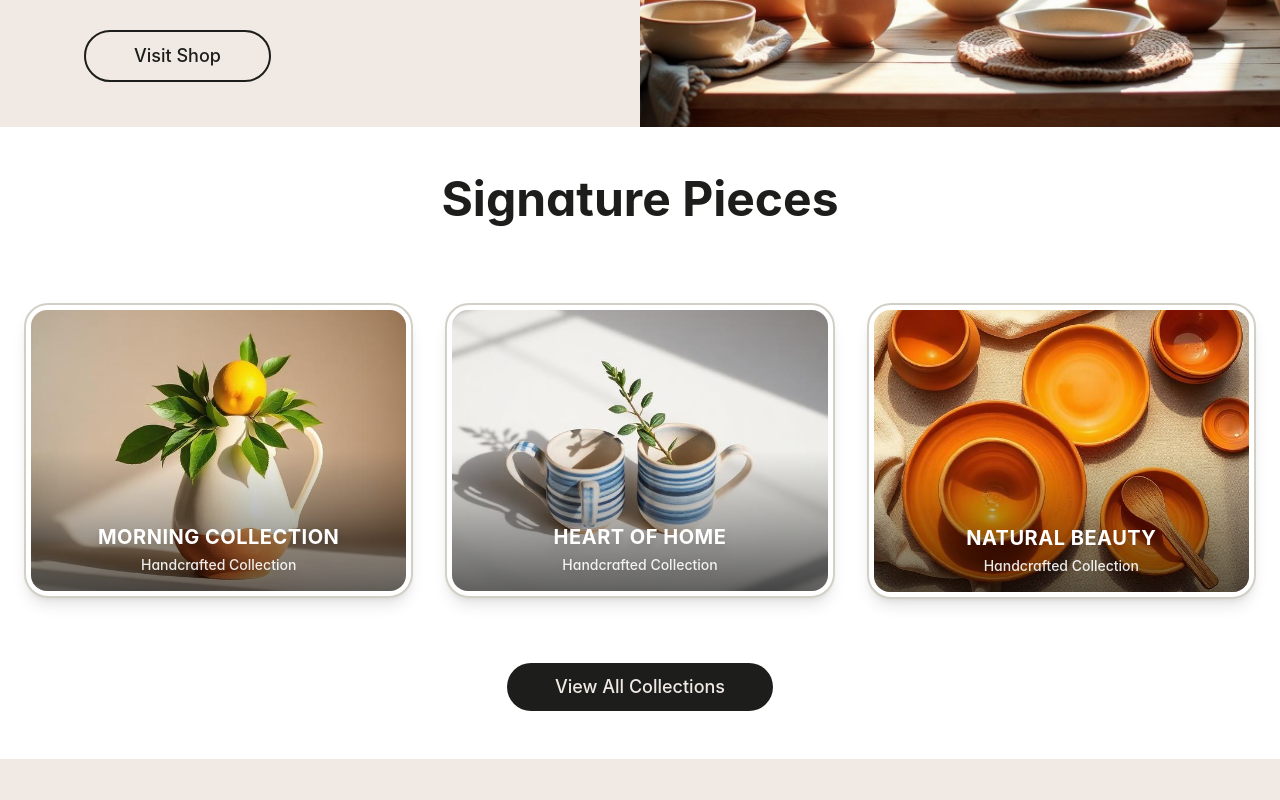
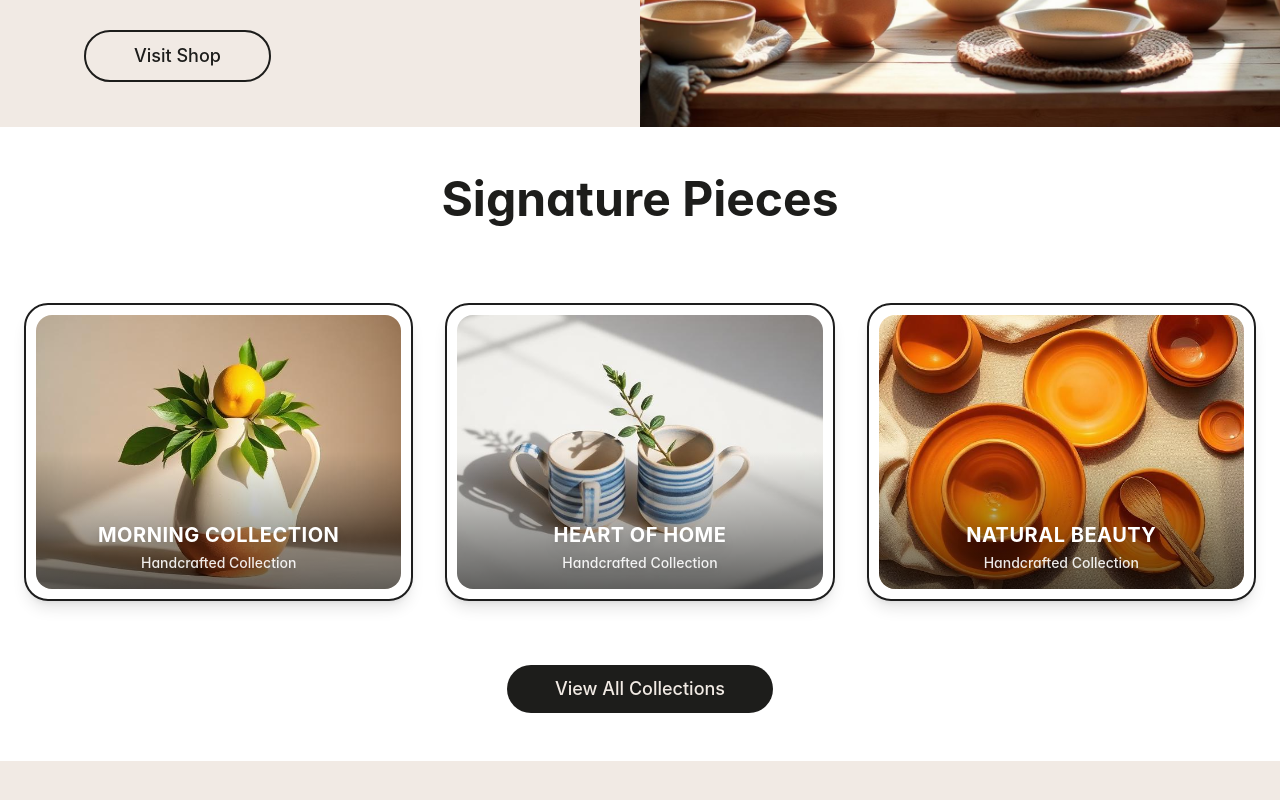
Before and after one commit to jernej107/ceramic-story-wireframe, a React (Vite) app: page / in a window 1280 px wide. Shown: the part 448-1248 px from the top of the page. Built offline with nearby package versions, Linux system fonts and the light colour scheme; a web font is replaced by a local one.

Commit message:
Update border and padding

```diff
--- a/src/components/FeaturedCeramics.tsx
+++ b/src/components/FeaturedCeramics.tsx
@@ -32,8 +32,8 @@ const FeaturedCeramics = () => {
         <div className="grid grid-cols-1 md:grid-cols-3 gap-8 mb-16">
           {collections.map((collection, index) => (
             <div key={index} className="group cursor-pointer">
-              <div className="bg-white rounded-3xl border-2 border-border shadow-lg hover:shadow-xl transition-all duration-300 hover:-translate-y-2">
-                <div className="p-[5px]">
+              <div className="bg-white rounded-3xl border-2 border-[#1d1d1d] shadow-lg hover:shadow-xl transition-all duration-300 hover:-translate-y-2">
+                <div className="p-[10px]">
                   <div
                     className="aspect-[4/3] bg-cover bg-center rounded-2xl relative overflow-hidden"
                     style={{ backgroundImage: `url(${collection.image})` }}
```
